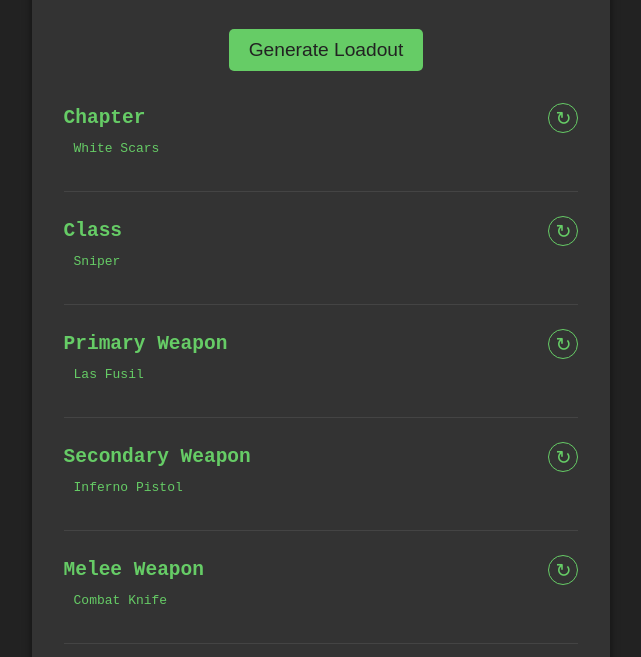
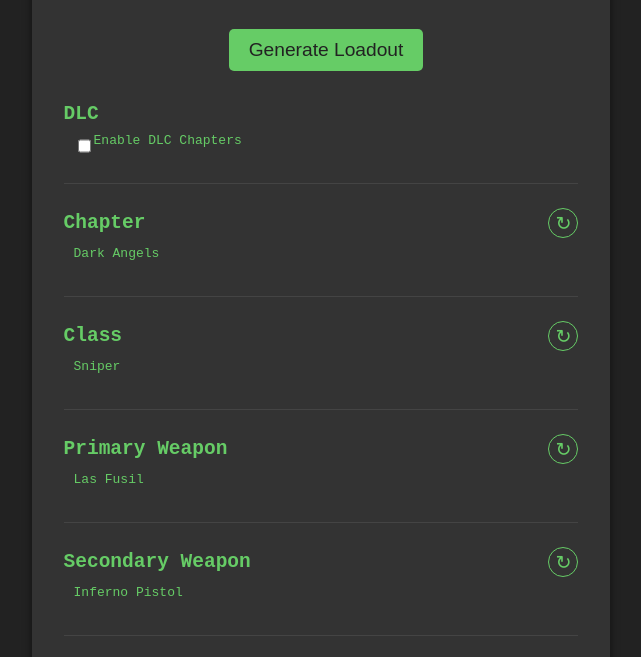
Before and after one commit to EnigmaMachineDev/SpaceMarine2LoadoutRandomizer.github.io.dev, a plain HTML site: page index.html in a window 1280 px wide. Shown: the part 82-739 px from the top of the page, without its empty margins (319-960 px from the left). Drawn offline with Linux system fonts and the light colour scheme.

Commit message:
feat: Add Enable DLC Chapters checkbox and functionality

```diff
--- a/index.html
+++ b/index.html
@@ -12,6 +12,15 @@
         <div class="container">
             <h1>Space Marine 2 Loadout Randomizer</h1>
             <button class="reroll-btn" id="generate-loadout">Generate Loadout</button>
+            <div class="section">
+                <div class="section-header">
+                    <h2>DLC</h2>
+                </div>
+                <div class="item-container">
+                    <input type="checkbox" id="enable-dlc" name="enable-dlc">
+                    <label for="enable-dlc">Enable DLC Chapters</label>
+                </div>
+            </div>
             <div class="section">
                 <div class="section-header">
                     <h2>Chapter</h2>
--- a/script.js
+++ b/script.js
@@ -5,6 +5,7 @@ document.addEventListener('DOMContentLoaded', () => {
     const secondaryEl = document.getElementById('secondary');
     const meleeEl = document.getElementById('melee');
     const missionEl = document.getElementById('mission');
+    const enableDlcEl = document.getElementById('enable-dlc');
 
     const rerollChapterBtn = document.getElementById('reroll-chapter');
     const rerollClassBtn = document.getElementById('reroll-class');
@@ -33,8 +34,11 @@ document.addEventListener('DOMContentLoaded', () => {
     }
 
     function rollChapter() {
-        const allChapters = [...data.chapters.vanilla, ...data.chapters.DLC];
-        const chapter = getRandomItem(allChapters);
+        let chapters = data.chapters.vanilla;
+        if (enableDlcEl.checked) {
+            chapters = [...data.chapters.vanilla, ...data.chapters.DLC];
+        }
+        const chapter = getRandomItem(chapters);
         setItem(chapterEl, chapter);
     }
 
```
